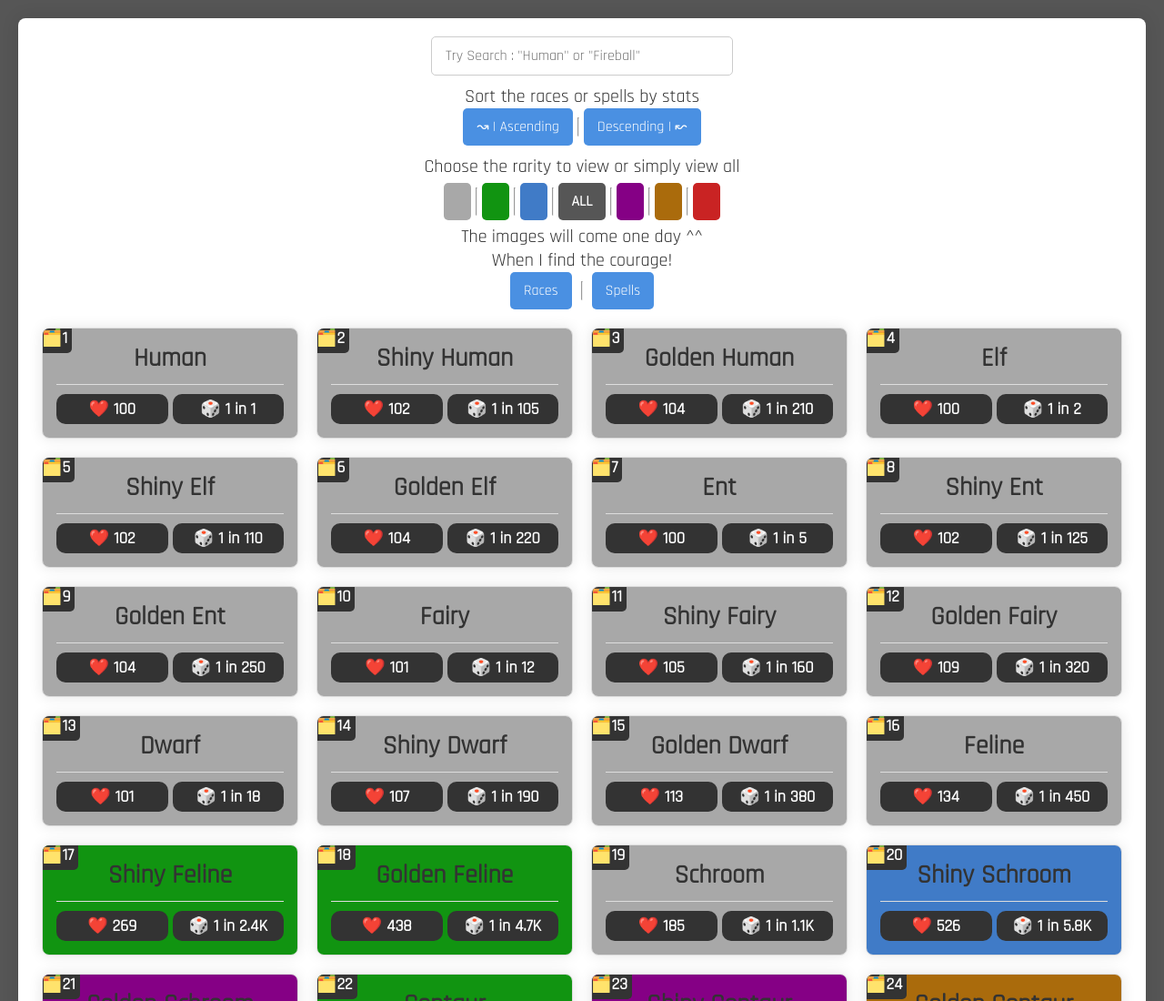
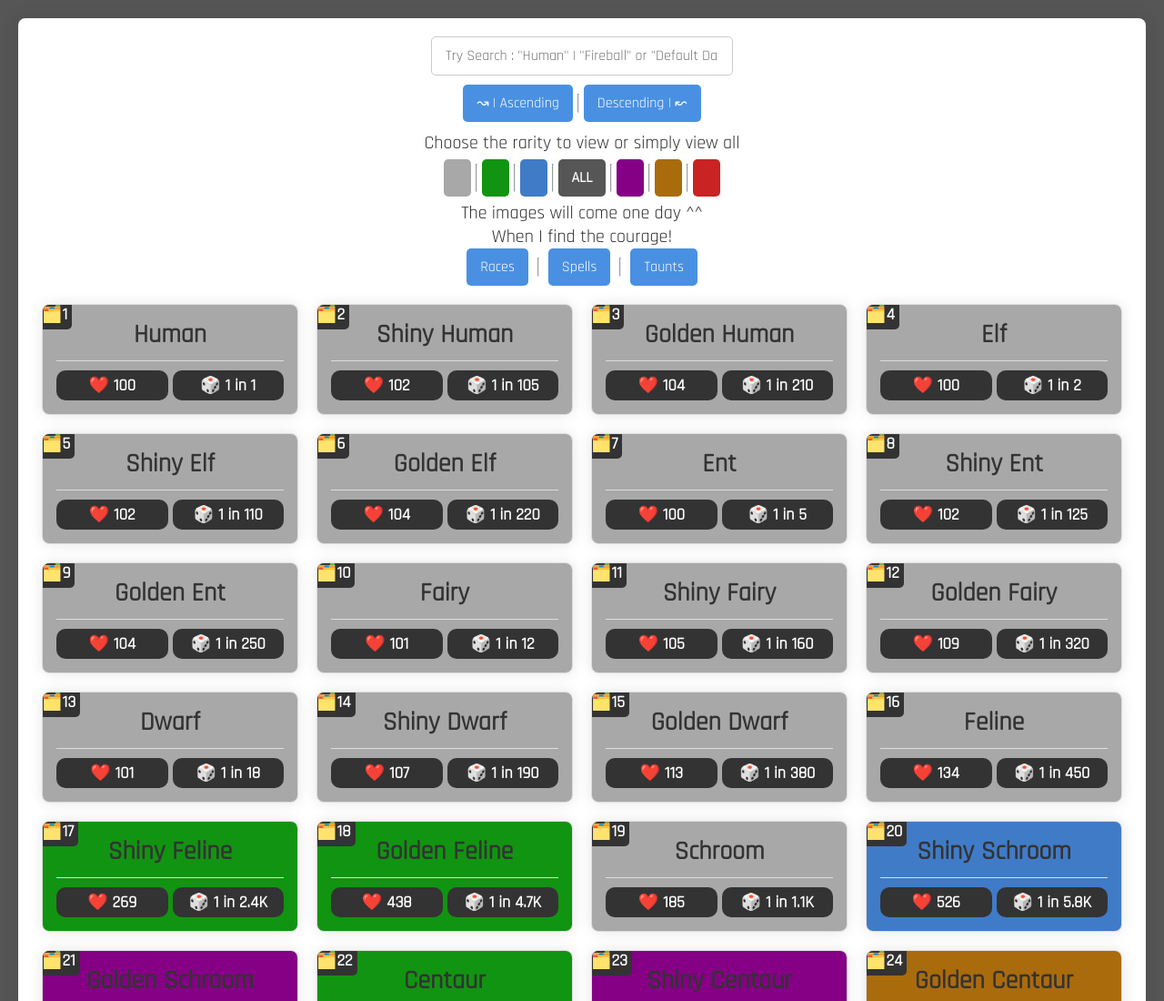
Before and after one commit to Edwyn-Dev/REALM-RNG-FAN-SITE, a plain HTML site: page index.html in a window 1280 px wide. Shown: the top 1100 px of the page at 91% size. Drawn offline with nearby package versions, Linux system fonts and the light colour scheme.

Commit message:
added taunts

```diff
--- a/assets/data/races.json
+++ b/assets/data/races.json
@@ -4,7 +4,7 @@
     "name": "Human",
     "type": "normal",
     "probability": 1,
-    "added": 0,
+    "values": 0,
     "rarity": "common"
   },
   {
@@ -12,7 +12,7 @@
     "name": "Human",
     "type": "shiny",
     "probability": 105,
-    "added": 2,
+    "values": 2,
     "rarity": "common"
   },
   {
@@ -20,7 +20,7 @@
     "name": "Human",
     "type": "golden",
     "probability": 210,
-    "added": 4,
+    "values": 4,
     "rarity": "common"
   },
   {
@@ -28,7 +28,7 @@
     "name": "Elf",
     "type": "normal",
     "probability": 2,
-    "added": 0,
+    "values": 0,
     "rarity": "common"
   },
   {
@@ -36,7 +36,7 @@
     "name": "Elf",
     "type": "shiny",
     "probability": 110,
-    "added": 2,
+    "values": 2,
     "rarity": "common"
   },
   {
@@ -44,7 +44,7 @@
     "name": "Elf",
     "type": "golden",
     "probability": 220,
-    "added": 4,
+    "values": 4,
     "rarity": "common"
   },
   {
@@ -52,7 +52,7 @@
     "name": "Ent",
     "type": "normal",
     "probability": 5,
-    "added": 0,
+    "values": 0,
     "rarity": "common"
   },
   {
@@ -60,7 +60,7 @@
     "name": "Ent",
     "type": "shiny",
     "probability": 125,
-    "added": 2,
+    "values": 2,
     "rarity": "common"
   },
   {
@@ -68,7 +68,7 @@
     "name": "Ent",
     "type": "golden",
     "probability": 250,
-    "added": 4,
+    "values": 4,
     "rarity": "common"
   },
   {
@@ -76,7 +76,7 @@
     "name": "Fairy",
     "type": "normal",
     "probability": 12,
-    "added": 1,
+    "values": 1,
     "rarity": "common"
   },
   {
@@ -84,7 +84,7 @@
     "name": "Fairy",
     "type": "shiny",
     "probability": 160,
-    "added": 5,
+    "values": 5,
     "rarity": "common"
   },
   {
@@ -92,7 +92,7 @@
     "name": "Fairy",
     "type": "golden",
     "probability": 320,
-    "added": 9,
+    "values": 9,
     "rarity": "common"
   },
   {
@@ -100,7 +100,7 @@
     "name": "Dwarf",
     "type": "normal",
     "probability": 18,
-    "added": 1,
+    "values": 1,
     "rarity": "common"
   },
   {
@@ -108,7 +108,7 @@
     "name": "Dwarf",
     "type": "shiny",
     "probability": 190,
-    "added": 7,
+    "values": 7,
     "rarity": "common"
   },
   {
@@ -116,7 +116,7 @@
     "name": "Dwarf",
     "type": "golden",
     "probability": 380,
-    "added": 13,
+    "values": 13,
     "rarity": "common"
   },
   {
@@ -124,7 +124,7 @@
     "name": "Feline",
     "type": "normal",
     "probability": 450,
-    "added": 34,
+    "values": 34,
     "rarity": "common"
   },
   {
@@ -132,7 +132,7 @@
     "name": "Feline",
     "type": "shiny",
     "probability": 2350,
-    "added": 169,
+    "values": 169,
     "rarity": "un-common"
   },
   {
@@ -140,7 +140,7 @@
     "name": "Feline",
     "type": "golden",
     "probability": 4700,
-    "added": 338,
+    "values": 338,
     "rarity": "un-common"
   },
   {
@@ -148,7 +148,7 @@
     "name": "Schroom",
     "type": "normal",
     "probability": 1140,
-    "added": 85,
+    "values": 85,
     "rarity": "common"
   },
   {
@@ -156,7 +156,7 @@
     "name": "Schroom",
     "type": "shiny",
     "probability": 5780,
-    "added": 426,
+    "values": 426,
     "rarity": "rare"
   },
   {
@@ -164,7 +164,7 @@
     "name": "Schroom",
     "type": "golden",
     "probability": 11560,
-    "added": 852,
+    "values": 852,
     "rarity": "epic"
   },
   {
@@ -172,7 +172,7 @@
     "name": "Centaur",
     "type": "normal",
     "probability": 2160,
-    "added": 162,
+    "values": 162,
     "rarity": "un-common"
   },
   {
@@ -180,7 +180,7 @@
     "name": "Centaur",
     "type": "shiny",
     "probability": 10900,
-    "added": 810,
+    "values": 810,
     "rarity": "epic"
   },
   {
@@ -188,7 +188,7 @@
     "name": "Centaur",
     "type": "golden",
     "probability": 21800,
-    "added": 1620,
+    "values": 1620,
     "rarity": "legendary"
   },
   {
@@ -196,7 +196,7 @@
     "name": "Ghoul",
     "type": "normal",
     "probability": 3620,
-    "added": 271,
+    "values": 271,
     "rarity": "un-common"
   },
   {
@@ -204,7 +204,7 @@
     "name": "Ghoul",
     "type": "shiny",
     "probability": 18190,
-    "added": 1360,
+    "values": 1360,
     "rarity": "legendary"
   },
   {
@@ -212,7 +212,7 @@
     "name": "Ghoul",
     "type": "golden",
     "probability": 36380,
-    "added": 2710,
+    "values": 2710,
     "rarity": "legendary"
   },
   {
@@ -220,7 +220,7 @@
     "name": "Vampire",
     "type": "normal",
     "probability": 5620,
-    "added": 421,
+    "values": 421,
     "rarity": "rare"
   },
   {
@@ -228,7 +228,7 @@
     "name": "Vampire",
     "type": "shiny",
     "probability": 28190,
-    "added": 2110,
+    "values": 2110,
     "rarity": "legendary"
   },
   {
@@ -236,7 +236,7 @@
     "name": "Vampire",
     "type": "golden",
     "probability": 56380,
-    "added": 4210,
+    "values": 4210,
     "rarity": "legendary"
   },
   {
@@ -244,7 +244,7 @@
     "name": "Pyronian",
     "type": "normal",
     "probability": 8280,
-    "added": 621,
+    "values": 621,
     "rarity": "epic"
   },
   {
@@ -252,7 +252,7 @@
     "name": "Pyronian",
     "type": "shiny",
     "probability": 41500,
-    "added": 3510,
+    "values": 3510,
     "rarity": "legendary"
   },
   {
@@ -260,7 +260,7 @@
     "name": "Pyronian",
     "type": "golden",
     "probability": 83000,
-    "added": 6210,
+    "values": 6210,
     "rarity": "mythical"
   },
   {
@@ -268,7 +268,7 @@
     "name": "Werewolf",
     "type": "normal",
     "probability": 11740,
-    "added": 880,
+    "values": 880,
     "rarity": "epic"
   },
   {
@@ -276,7 +276,7 @@
     "name": "Werewolf",
     "type": "shiny",
     "probability": 58700,
-    "added": 4400,
+    "values": 4400,
     "rarity": "legendary"
   },
   {
@@ -284,7 +284,7 @@
     "name": "Werewolf",
     "type": "golden",
     "probability": 117560,
-    "added": 8800,
+    "values": 8800,
     "rarity": "mythical"
   },
   {
@@ -292,7 +292,7 @@
     "name": "Cerberus",
     "type": "normal",
     "probability": 16130,
-    "added": 1210,
+    "values": 1210,
     "rarity": "legendary"
   },
   {
@@ -300,7 +300,7 @@
     "name": "Cerberus",
     "type": "shiny",
     "probability": 80750,
-    "added": 6050,
+    "values": 6050,
     "rarity": "mythical"
   },
   {
@@ -308,7 +308,7 @@
     "name": "Cerberus",
     "type": "golden",
     "probability": 161500,
-    "added": 12100,
+    "values": 12100,
     "rarity": "mythical"
   },
   {
@@ -316,7 +316,7 @@
     "name": "Aquarian",
     "type": "normal",
     "probability": 21620,
-    "added": 1620,
+    "values": 1620,
     "rarity": "legendary"
   },
   {
@@ -324,7 +324,7 @@
     "name": "Aquarian",
     "type": "shiny",
     "probability": 108190,
-    "added": 8110,
+    "values": 8110,
     "rarity": "mythical"
   },
   {
@@ -332,7 +332,7 @@
     "name": "Aquarian",
     "type": "golden",
     "probability": 216380,
-    "added": 16210,
+    "values": 16210,
     "rarity": "mythical"
   },
   {
@@ -340,7 +340,7 @@
     "name": "Minotaur",
     "type": "normal",
     "probability": 28370,
-    "added": 2130,
+    "values": 2130,
     "rarity": "legendary"
   },
   {
@@ -348,7 +348,7 @@
     "name": "Minotaur",
     "type": "shiny",
     "probability": 141850,
-    "added": 10650,
+    "values": 10650,
     "rarity": "mythical"
   },
   {
@@ -356,7 +356,7 @@
     "name": "Minotaur",
     "type": "golden",
     "probability": 283700,
-    "added": 21300,
+    "values": 21300,
     "rarity": "mythical"
   },
   {
@@ -364,7 +364,7 @@
     "name": "Dark Elf",
     "type": "normal",
     "probability": 36560,
-    "added": 2740,
+    "values": 2740,
     "rarity": "legendary"
   },
   {
@@ -372,7 +372,7 @@
     "name": "Dark Elf",
     "type": "shiny",
     "probability": 182900,
-    "added": 13710,
+    "values": 13710,
     "rarity": "mythical"
   },
   {
@@ -380,7 +380,7 @@
     "name": "Dark Elf",
     "type": "golden",
     "probability": 365800,
-    "added": 27420,
+    "values": 27420,
     "rarity": "mythical"
   },
   {
@@ -388,7 +388,7 @@
     "name": "Dragonian",
     "type": "normal",
     "probability": 46390,
-    "added": 3480,
+    "values": 3480,
     "rarity": "legendary"
   },
   {
@@ -396,7 +396,7 @@
     "name": "Dragonian",
     "type": "shiny",
     "probability": 232030,
-    "added": 17390,
+    "values": 17390,
     "rarity": "mythical"
   },
   {
@@ -404,7 +404,7 @@
     "name": "Dragonian",
     "type": "golden",
     "probability": 464060,
-    "added": 34780,
+    "values": 34780,
     "rarity": "mythical"
   },
   {
@@ -412,7 +412,7 @@
     "name": "Medusa",
     "type": "normal",
     "probability": 58050,
-    "added": 4350,
+    "values": 4350,
     "rarity": "legendary"
   },
   {
@@ -420,7 +420,7 @@
     "name": "Medusa",
     "type": "shiny",
     "probability": 290250,
-    "added": 21750,
+    "values": 21750,
     "rarity": "mythical"
   },
   {
@@ -428,7 +428,7 @@
     "name": "Medusa",
     "type": "golden",
     "probability": 580500,
-    "added": 43500,
+    "values": 43500,
     "rarity": "mythical"
   },
   {
@@ -436,7 +436,7 @@
     "name": "Zeus",
     "type": "normal",
     "probability": 72563,
-    "added": 5438,
+    "values": 5438,
     "rarity": "mythical"
   },
   {
@@ -444,7 +444,7 @@
     "name": "Zeus",
     "type": "shiny",
     "probability": 362813,
-    "added": 27188,
+    "values": 27188,
     "rarity": "mythical"
   },
   {
@@ -452,7 +452,7 @@
     "name": "Zeus",
     "type": "golden",
     "probability": 725625,
-    "added": 54375,
+    "values": 54375,
     "rarity": "mythical"
   },
   {
@@ -460,7 +460,7 @@
     "name": "???",
     "type": "normal",
     "probability": 90703,
-    "added": 6797,
+    "values": 6797,
     "rarity": "mythical"
   },
   {
@@ -468,7 +468,7 @@
     "name": "???",
     "type": "shiny",
     "probability": 453516,
-    "added": 33984,
+    "values": 33984,
     "rarity": "mythical"
   },
   {
@@ -476,7 +476,7 @@
     "name": "???",
     "type": "golden",
     "probability": 907031,
-    "added": 67969,
+    "values": 67969,
     "rarity": "mythical"
   }
 ]
--- a/assets/data/spells.json
+++ b/assets/data/spells.json
@@ -4,7 +4,7 @@
         "name": "Fireball",
         "type": "normal",
         "probability": 1,
-        "added": 30,
+        "values": 30,
         "rarity": "common"
     },
     {
@@ -12,7 +12,7 @@
         "name": "Ice Shard",
         "type": "normal",
         "probability": 3,
-        "added": 30,
+        "values": 30,
         "rarity": "common"
     },
     {
@@ -20,7 +20,7 @@
         "name": "Earth Throw",
         "type": "normal",
         "probability": 9,
-        "added": 31,
+        "values": 31,
         "rarity": "common"
     },
     {
@@ -28,7 +28,7 @@
         "name": "Magic Bow",
         "type": "normal",
         "probability": 25,
-        "added": 33,
+        "values": 33,
         "rarity": "common"
     },
     {
@@ -36,7 +36,7 @@
         "name": "Azure Flames",
         "type": "normal",
         "probability": 54,
-        "added": 35,
+        "values": 35,
         "rarity": "common"
     },
     {
@@ -44,7 +44,7 @@
         "name": "Gravity Abuse",
         "type": "normal",
         "probability": 510,
-        "added": 81,
+        "values": 81,
         "rarity": "common"
     },
     {
@@ -52,7 +52,7 @@
         "name": "Self Destruction",
         "type": "normal",
         "probability": 1430,
-        "added": 173,
+        "values": 173,
         "rarity": "common"
     },
     {
@@ -60,7 +60,7 @@
         "name": "Lightning Throw",
         "type": "normal",
         "probability": 3090,
-        "added": 339,
+        "values": 339,
         "rarity": "un-common"
     },
     {
@@ -68,7 +68,7 @@
         "name": "Sea Tentacles",
         "type": "normal",
         "probability": 5940,
-        "added": 624,
+        "values": 624,
         "rarity": "rare"
     },
     {
@@ -76,7 +76,7 @@
         "name": "Justic",
         "type": "normal",
         "probability": 10610,
-        "added": 1090,
+        "values": 1090,
         "rarity": "epic"
     },
     {
@@ -84,7 +84,7 @@
         "name": "Lighting Beam",
         "type": "normal",
         "probability": 18050,
-        "added": 1830,
+        "values": 1830,
         "rarity": "legendary"
     },
     {
@@ -92,7 +92,7 @@
         "name": "Ghastly Hook",
         "type": "normal",
         "probability": 29630,
-        "added": 748,
+        "values": 748,
         "rarity": "legendary"
     },
     {
@@ -100,7 +100,7 @@
         "name": "Scorching Strike",
         "type": "normal",
         "probability": 47360,
-        "added": 477,
+        "values": 477,
         "rarity": "legendary"
     },
     {
@@ -108,7 +108,7 @@
         "name": "Void Cage",
         "type": "normal",
         "probability": 74160,
-        "added": 745,
+        "values": 745,
         "rarity": "legendary"
     },
     {
@@ -116,7 +116,7 @@
         "name": "???",
         "type": "normal",
         "probability": "???",
-        "added": "???",
+        "values": "???",
         "rarity": "mythical"
     },
     {
@@ -124,7 +124,7 @@
         "name": "???",
         "type": "normal",
         "probability": "???",
-        "added": "???",
+        "values": "???",
         "rarity": "mythical"
     },
     {
@@ -132,7 +132,7 @@
         "name": "???",
         "type": "normal",
         "probability": "???",
-        "added": "???",
+        "values": "???",
         "rarity": "mythical"
     },
     {
@@ -140,7 +140,7 @@
         "name": "Crimson Chains",
         "type": "normal",
         "probability": 391540,
-        "added": 3920,
+        "values": 3920,
         "rarity": "mythical"
     },
     {
@@ -148,7 +148,7 @@
         "name": "???",
         "type": "normal",
         "probability": "???",
-        "added": "???",
+        "values": "???",
         "rarity": "mythical"
     },
     {
@@ -156,7 +156,7 @@
         "name": "???",
         "type": "normal",
         "probability": "???",
-        "added": "???",
+        "values": "???",
         "rarity": "mythical"
     },
     {
@@ -164,7 +164,7 @@
         "name": "???",
         "type": "normal",
         "probability": "???",
-        "added": "???",
+        "values": "???",
         "rarity": "mythical"
     },
     {
@@ -172,7 +172,7 @@
         "name": "???",
         "type": "normal",
         "probability": "???",
-        "added": "???",
+        "values": "???",
         "rarity": "mythical"
     }
 ]
--- /dev/null
+++ b/assets/data/taunts.json
@@ -0,0 +1,62 @@
+[
+    {
+        "index": 0,
+        "rarity": "common",
+        "name": "Default Dance",
+        "values": 0
+    },
+    {
+        "index": 0,
+        "rarity": "common",
+        "name": "Parrot Party",
+        "values": 2450
+    },
+    {
+        "index": 0,
+        "rarity": "common",
+        "name": "Orange Justice",
+        "values": 2800
+    },
+    {
+        "index": 0,
+        "rarity": "common",
+        "name": "Clapping",
+        "values": 700
+    },
+    {
+        "index": 0,
+        "rarity": "common",
+        "name": "Confused",
+        "values": 525
+    },
+    {
+        "index": 0,
+        "rarity": "common",
+        "name": "Floss",
+        "values": 1925
+    },
+    {
+        "index": 0,
+        "rarity": "common",
+        "name": "Comeback",
+        "values": 3850
+    },
+    {
+        "index": 0,
+        "rarity": "common",
+        "name": "Sit",
+        "values": 350
+    },
+    {
+        "index": 0,
+        "rarity": "common",
+        "name": "Clean Groove",
+        "values": 3150
+    },
+    {
+        "index": 0,
+        "rarity": "common",
+        "name": "Penguin Walk",
+        "values": 1225
+    }
+]
--- a/assets/js/index.js
+++ b/assets/js/index.js
@@ -2,6 +2,7 @@ $(document).ready(function () {
     const raceContainer = $('#race-container');
     let racesData = [];
     let spellsData = [];
+    let tauntsData = [];
     let filteredData = [];
     let currentType = 'races';
 
@@ -22,6 +23,8 @@ $(document).ready(function () {
 
     function renderRaces(data) {
         raceContainer.empty();
+        $('.rarity-filters').show()
+        $('.info-span-index').show()
         data.forEach(details => {
             const card = $(`<div class="race-card"></div>`);
             const content = $(`<div class="race-content" data-rarity="${details.rarity}"></div>`);
@@ -29,7 +32,7 @@ $(document).ready(function () {
             const spanIndex = $(`<span id="span-index">🗂️${details.index}</span>`);
             const stats = $('<div class="race-stats"></div>');
 
-            stats.append(`<div class="race-stat"><span class="stat-label">❤️ ${formatNumber(100 + details.added)}</span></div>`);
+            stats.append(`<div class="race-stat"><span class="stat-label">❤️ ${formatNumber(100 + details.values)}</span></div>`);
             stats.append(`<div class="race-stat"><span class="stat-label">🎲 1 in ${formatNumber(details.probability)}</span></div>`);
 
             content.append(spanIndex, title, stats); // Ajoutez spanIndex avant title
@@ -40,6 +43,8 @@ $(document).ready(function () {
 
     function renderSpells(data) {
         raceContainer.empty();
+        $('.rarity-filters').show()
+        $('.info-span-index').show()
         data.forEach(details => {
             const card = $(`<div class="race-card"></div>`);
             const content = $(`<div class="race-content" data-rarity="${details.rarity}"></div>`);
@@ -47,8 +52,26 @@ $(document).ready(function () {
             const spanIndex = $(`<span id="span-index">🗂️${details.index}</span>`);
             const stats = $('<div class="race-stats"></div>');
 
-            stats.append(`<div class="race-stat"><span class="stat-label">⚔️ ${formatNumber(details.added)}</span></div>`);
+            stats.append(`<div class="race-stat"><span class="stat-label">⚔️ ${formatNumber(details.values)}</span></div>`);
             stats.append(`<div class="race-stat"><span class="stat-label">🎲 1 in ${formatNumber(details.probability)}</span></div>`);
+
+            content.append(spanIndex, title, stats); // Ajoutez spanIndex avant title
+            card.append(content);
+            raceContainer.append(card);
+        });
+    }
+
+    function renderTaunts(data) {
+        raceContainer.empty();
+        $('.rarity-filters').hide()
+        $('.info-span-index').hide()
+        data.forEach(details => {
+            const card = $(`<div class="race-card"></div>`);
+            const content = $(`<div class="race-content" data-rarity="${details.rarity}"></div>`);
+            const title = $(`<div class="race-title">${details.name}</div>`);
+            const spanIndex = $(`<span id="span-index">🗂️${details.index}</span>`);
+            const stats = $('<div class="race-stats"></div>');
+            stats.append(`<div class="race-stat"><span class="stat-label">${formatNumber(details.values)}🪙</span></div>`);
 
             content.append(spanIndex, title, stats); // Ajoutez spanIndex avant title
             card.append(content);
@@ -66,16 +89,23 @@ $(document).ready(function () {
 
         data.sort((a, b) => {
             if (order === 'asc') {
-                return a.added - b.added;
+                return a.values - b.values;
             } else {
-                return b.added - a.added;
+                return b.values - a.values;
             }
         });
+        switch (currentType) {
+            case 'races':
+                renderRaces(data);
+                break;
 
-        if (currentType === 'races') {
-            renderRaces(data);
-        } else {
-            renderSpells(data);
+            case 'spells':
+                renderSpells(data);
+                break;
+
+            default:
+                renderTaunts(data);
+                break;
         }
     }
 
@@ -142,6 +172,12 @@ $(document).ready(function () {
         filterAndSortData();
     });
 
+    $('#sort-taunts').click(function () {
+        currentType = 'taunts';
+        filteredData = tauntsData;
+        filterAndSortData();
+    });
+
     // Initial fetch and render
     fetch('assets/data/races.json')
         .then(response => response.json())
@@ -170,4 +206,18 @@ $(document).ready(function () {
         .catch(error => {
             console.error('Error fetching spells data:', error);
         });
+
+    fetch('assets/data/taunts.json')
+        .then(response => response.json())
+        .then(data => {
+            setIndex(data); // Set index for spells data
+            tauntsData = data;
+            if (currentType === 'taunts') {
+                filteredData = data;
+                renderTaunts(data);
+            }
+        })
+        .catch(error => {
+            console.error('Error fetching taunts data:', error);
+        });
 });
--- a/index.html
+++ b/index.html
@@ -13,14 +13,13 @@
 <body>
     <div class="container">
         <div class="filters">
-            <input type="text" id="search-bar" placeholder='Try Search : "Human" or "Fireball"'>
-            <span>Sort the races or spells by stats</span>
+            <input type="text" id="search-bar" placeholder='Try Search : "Human" | "Fireball" or "Default Dance"'>
             <div class="sort-buttons">
                 <button id="sort-asc" class="sort-btn">↝ | Ascending</button>
                 <hr>
                 <button id="sort-desc" class="sort-btn">Descending | ↜</button>
             </div>
-            <span>Choose the rarity to view or simply view all</span>
+            <span class="info-span-index">Choose the rarity to view or simply view all</span>
             <div class="rarity-filters">
                 <button class="rarity-btn" data-rarity="common"></button>
                 <hr>
@@ -36,12 +35,14 @@
                 <hr>
                 <button class="rarity-btn" data-rarity="mythical"></button>
             </div>
-            <span>The images will come one day ^^</span>
-            <span>When I find the courage!</span>
+            <span class="info-span-index">The images will come one day ^^</span>
+            <span class="info-span-index">When I find the courage!</span>
             <div id="search-choice">
                 <button id="sort-race" class="sort-btn">Races</button>
                 <hr>
                 <button id="sort-spells" class="sort-btn">Spells</button>
+                <hr>
+                <button id="sort-taunts" class="sort-btn">Taunts</button>
             </div>
         </div>
         <div id="race-container"></div>
```
